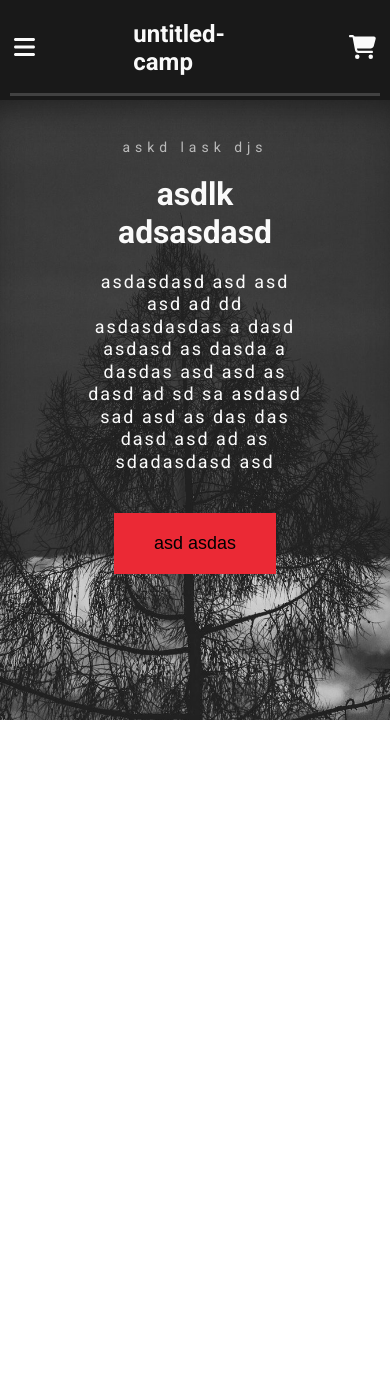
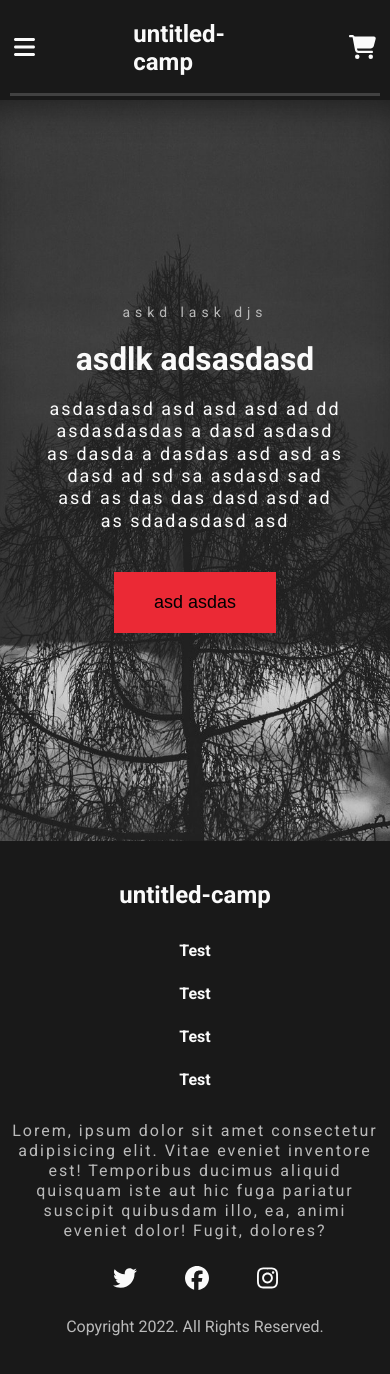
Before and after one commit to LGPossatto/untitled-camp, a React (Vite) app in the folder frontend/: page / in a window 390 px wide. Before the commit the page ends 844 px from the top, so only its background shows below. Built offline with nearby package versions, Linux system fonts and the light colour scheme.

Commit message:
created footer, adjusted nav and hero components

```diff
--- a/frontend/package.json
+++ b/frontend/package.json
@@ -9,6 +9,7 @@
   },
   "dependencies": {
     "@fortawesome/fontawesome-svg-core": "^1.3.0",
+    "@fortawesome/free-brands-svg-icons": "^6.0.0",
     "@fortawesome/free-solid-svg-icons": "^6.0.0",
     "@fortawesome/react-fontawesome": "^0.1.17",
     "react": "^17.0.2",
--- a/frontend/src/App.tsx
+++ b/frontend/src/App.tsx
@@ -1,11 +1,13 @@
 import { Nav } from "./components/basics/nav/Nav";
 import { Hero } from "./components/basics/hero/Hero";
+import { Footer } from "./components/basics/footer/Footer";
 
 function App() {
   return (
     <div className="">
       <Nav></Nav>
       <Hero></Hero>
+      <Footer></Footer>
     </div>
   );
 }
--- a/frontend/src/assets/styles/globals.scss
+++ b/frontend/src/assets/styles/globals.scss
@@ -110,6 +110,10 @@ p {
   &-c {
     align-items: center;
   }
+
+  &-end {
+    align-items: flex-end;
+  }
 }
 
 // -------------------------- text -------------------------- //
--- /dev/null
+++ b/frontend/src/components/basics/footer/Footer.tsx
@@ -0,0 +1,34 @@
+import {
+  faTwitter,
+  faFacebook,
+  faInstagram,
+} from "@fortawesome/free-brands-svg-icons";
+
+import "./footer.scss";
+import { NavLinks } from "../../containers/nav-links/NavLinks";
+import { IconLink } from "../../links/icon-link/IconLink";
+
+export const Footer = () => {
+  return (
+    <footer className="footer">
+      <div className="container">
+        <h4 className="fs-l fc-reverse">untitled-camp</h4>
+        <NavLinks classes="jc-end" color="fc-reverse"></NavLinks>
+        <p className="fs-m fc-gray">
+          Lorem, ipsum dolor sit amet consectetur adipisicing elit. Vitae
+          eveniet inventore est! Temporibus ducimus aliquid quisquam iste aut
+          hic fuga pariatur suscipit quibusdam illo, ea, animi eveniet dolor!
+          Fugit, dolores?
+        </p>
+        <div className="footer__soc flex jc-end ai-end">
+          <IconLink href="/" icon={faTwitter}></IconLink>
+          <IconLink href="/" icon={faFacebook}></IconLink>
+          <IconLink href="/" icon={faInstagram}></IconLink>
+        </div>
+        <span className="fs-m fc-gray">
+          Copyright 2022. All Rights Reserved.
+        </span>
+      </div>
+    </footer>
+  );
+};
--- /dev/null
+++ b/frontend/src/components/basics/footer/footer.scss
@@ -0,0 +1,95 @@
+@import "../../../assets/styles/vars";
+@import "../../../assets/styles/breakpoints";
+
+.footer {
+  background-color: $color-black;
+  padding: 4rem 0;
+
+  & > div {
+    position: relative;
+
+    display: grid;
+    grid-template-columns: 1fr 1fr;
+    gap: 2rem;
+
+    .nav-links {
+      li {
+        margin-left: 4rem;
+      }
+    }
+
+    .icon-link {
+      margin-left: 2rem;
+    }
+
+    p {
+      margin: 2rem 0;
+    }
+
+    span {
+      display: block;
+    }
+
+    @include bp-tablet {
+      grid-template-columns: 1fr;
+
+      .nav-links {
+        justify-content: flex-start;
+
+        li {
+          margin-right: 4rem;
+          margin-left: -0.8rem;
+        }
+      }
+
+      .footer__soc {
+        position: absolute;
+        bottom: -0.8rem;
+        right: 0;
+
+        .icon-link {
+          margin-right: 2rem;
+          margin-left: -0.4rem;
+        }
+      }
+
+      p {
+        margin: 0;
+      }
+
+      span {
+        margin-top: 2rem;
+      }
+    }
+
+    @include bp-mobile {
+      text-align: center;
+
+      .nav-links {
+        flex-direction: column;
+        justify-content: center;
+        align-items: center;
+
+        li {
+          margin-right: 0;
+          margin-left: 0;
+        }
+      }
+
+      .footer__soc {
+        position: static;
+
+        justify-content: center;
+
+        .icon-link {
+          margin-right: 2rem;
+          margin-left: 2rem;
+        }
+      }
+
+      span {
+        margin-top: 0;
+      }
+    }
+  }
+}
--- a/frontend/src/components/basics/hero/hero.scss
+++ b/frontend/src/components/basics/hero/hero.scss
@@ -66,9 +66,22 @@
 
       text-align: center;
 
+      margin-top: 15%;
+
       h1,
       p {
         width: 60%;
+      }
+    }
+
+    @include bp-mobile {
+      justify-content: center;
+      height: 100%;
+      margin-top: 0;
+
+      h1,
+      p {
+        width: 80%;
       }
     }
   }
@@ -78,6 +91,6 @@
   }
 
   @include bp-mobile {
-    max-height: 160vw;
+    min-height: calc(100vh - 99px);
   }
 }
--- a/frontend/src/components/basics/nav/Nav.tsx
+++ b/frontend/src/components/basics/nav/Nav.tsx
@@ -2,7 +2,7 @@ import { Link } from "react-router-dom";
 
 import "./nav.scss";
 import { NavLinks } from "../../containers/nav-links/NavLinks";
-import { IconBtn } from "../../links/icon-link/IconLink";
+import { IconLink } from "../../links/icon-link/IconLink";
 
 import { faCartShopping } from "@fortawesome/free-solid-svg-icons";
 import { BurgBtn } from "../../buttons/burg-btn/BurgBtn";
@@ -12,14 +12,14 @@ export const Nav = () => {
     <nav className="nav">
       <div className="container flex jc-sb ai-c">
         <BurgBtn classes="nav__burg hide-on-desktop"></BurgBtn>
-        <div className="flex-1">
+        <div className="nac__logo flex-1">
           <Link to="/" className="fs-l fw-bold fc-reverse">
             untitled-camp
           </Link>
         </div>
         <NavLinks classes="flex-1 hide-on-mobile" color="fc-reverse"></NavLinks>
         <div className="flex-1 flex jc-end">
-          <IconBtn href="/" icon={faCartShopping}></IconBtn>
+          <IconLink href="/" icon={faCartShopping}></IconLink>
         </div>
         <span className="nav__border"></span>
       </div>
--- a/frontend/src/components/basics/nav/nav.scss
+++ b/frontend/src/components/basics/nav/nav.scss
@@ -11,6 +11,10 @@
     @include bp-mobile {
       justify-content: space-between;
     }
+  }
+
+  &__logo {
+    white-space: nowrap;
   }
 
   &__burg {
--- a/frontend/src/components/links/icon-link/IconLink.tsx
+++ b/frontend/src/components/links/icon-link/IconLink.tsx
@@ -10,7 +10,7 @@ interface props {
   icon: IconProp;
 }
 
-export const IconBtn = ({ href, icon }: props) => {
+export const IconLink = ({ href, icon }: props) => {
   return (
     <Link to={href} className="icon-link fs-l fc-reverse">
       <FontAwesomeIcon icon={icon} />
```
Also changed, not shown: 1 other file (tests, documents, lock files or other folders).
